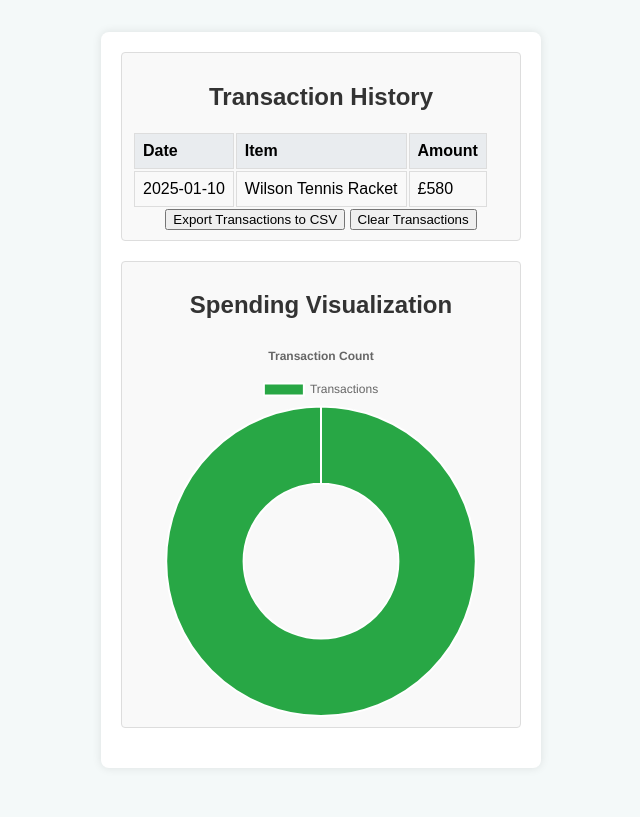
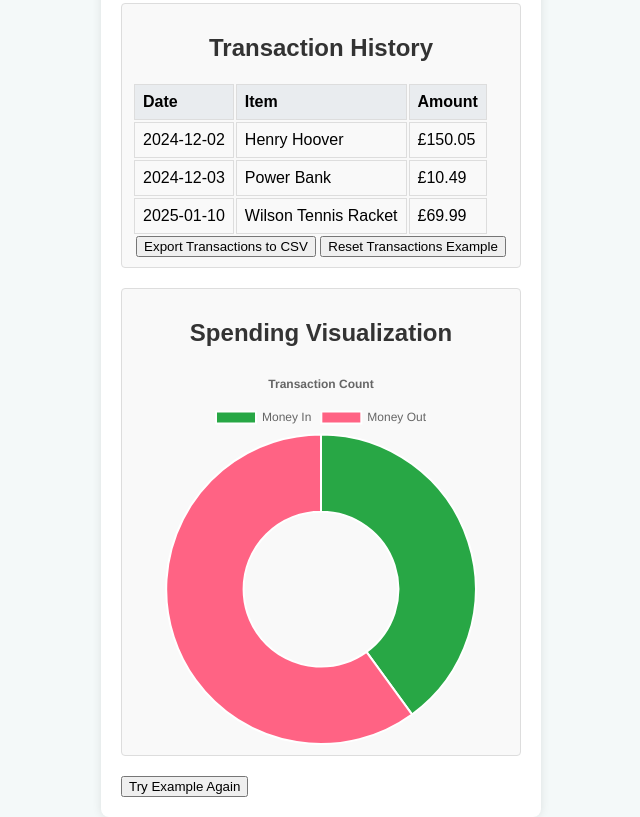
Before and after one commit to w1ldweasel/InfiniteCodeMonkeys, a plain HTML site: page index.html in a window 1280 px wide. Both pictures are taken after a click on the button "Yes". Shown: the whole page, without its empty margins (319-959 px from the left). Drawn offline with nearby package versions, Linux system fonts and the light colour scheme.

Commit message:
Add chart color and dummy data

```diff
--- a/index.html
+++ b/index.html
@@ -7,6 +7,7 @@
     <title>Mobile Banking - Impulse Control</title>
     <link rel="stylesheet" href="styles.css">
     <script src="https://cdn.jsdelivr.net/npm/chart.js"></script>
+    <style> table tr:hover { background-color: #f1f1f1; cursor: pointer; } </style>
 </head>
 
 <body>
@@ -43,12 +44,13 @@
             <h2>Transaction History</h2>
             <div id="transactionHistory"></div>
             <button id="exportCSV">Export Transactions to CSV</button>
-            <button id="clearCSV">Clear Transactions</button>
+            <button id="clearCSV">Reset Transactions Example</button>
         </div>
         <div class="visualization-section" id="visualizationSection" style="display: none;">
             <h2>Spending Visualization</h2>
             <canvas id="spendingChart" width="400" height="400"></canvas>
         </div>
+        <button id="tryAgain" class="'tryAgain-section">Try Example Again</button>
     </div>
     </div>
     <script src="script.js"></script>
--- a/script.js
+++ b/script.js
@@ -1,4 +1,8 @@
 document.addEventListener('DOMContentLoaded', () => {
+    document.getElementById('tryAgain').addEventListener('click', () => {
+        window.location.href = 'landing.html';
+    });
+
     const confirmAction = document.getElementById('confirmAction');
     const cancelAction = document.getElementById('cancelAction');
     checked = new Boolean(false);
@@ -17,12 +21,37 @@ document.addEventListener('DOMContentLoaded', () => {
         // window.location.href = 'landing.html'; // Redirect to the landing page for consent
     } else {
         const transactions = JSON.parse(localStorage.getItem('transactions')) || [];
+
+        function transactionExists(item, amount, date) {
+            return transactions.some(transaction => transaction.item === item && transaction.amount === amount && transaction.date === date);
+        }
+        const newTransactions = [
+            {
+                item: "Henry Hoover",
+                amount: 150.05,
+                date: new Date('2024-12-02').toISOString().split('T')[0]
+            },
+            {
+                item: 'Power Bank',
+                amount: 10.49,
+                date: new Date('2024-12-03').toISOString().split('T')[0]
+            }
+        ];
+
+        newTransactions.forEach(newTransaction => {
+            if (!transactionExists(newTransaction.item, newTransaction.amount, newTransaction.date)) {
+                transactions.push(newTransaction);
+            }
+        });
+
+        localStorage.setItem('transactions', JSON.stringify(transactions));
+
         const chartData = {
-            labels: ['Transactions'],
+            labels: ['Money In', 'Money Out'],
             datasets: [{
-                data: [transactions.length], // Initial data
-                backgroundColor: ['#28a745'],
-                hoverBackgroundColor: ['#218838']
+                data: [2, transactions.length], // Initial data
+                backgroundColor: ['#28a745', '#ff6384'],
+                hoverBackgroundColor: ['#218838','#c82333']
             }]
         };
 
@@ -71,7 +100,7 @@ document.addEventListener('DOMContentLoaded', () => {
         document.getElementById('confirmAction').addEventListener('click', () => {
             console.log('adding item!');
             const item = 'Wilson Tennis Racket'; // confirmationSection.dataset.item;
-            const amount = 580; // parseFloat(confirmationSection.dataset.amount);
+            const amount = 69.99; // parseFloat(confirmationSection.dataset.amount);
 
             const transaction = {
                 item,
@@ -87,6 +116,7 @@ document.addEventListener('DOMContentLoaded', () => {
             confirmationSection.style.display = 'none';
             transactionHistorySection.style.display = 'block';
             visualizationSection.style.display = 'block';
+            document.getElementById('tryAgain').style.display = 'block';
 
         });
 
@@ -146,6 +176,7 @@ document.addEventListener('DOMContentLoaded', () => {
                     td.textContent = cellText;
                     row.appendChild(td);
                 });
+                row.title = `Hovered over tracsaction: ${transaction.item} - £${transaction.amount}`;
                 tbody.appendChild(row);
             });
 
@@ -155,7 +186,7 @@ document.addEventListener('DOMContentLoaded', () => {
         }
 
         function updateChartData() {
-            chartData.datasets[0].data = [transactions.length];
+            chartData.datasets[0].data = [2, transactions.length];
             spendingChart.update();
             console.log('Updating Chart data');
         }
--- a/styles.css
+++ b/styles.css
@@ -18,7 +18,8 @@ body {
 }
 
 .screenshot {
-    width: 65%; /* Set the image width to 40% of its container */
+    width: 65%;
+    /* Set the image width to 40% of its container */
     height: auto;
     margin-top: 20px;
     border-radius: 8px;
@@ -43,11 +44,13 @@ h2 {
 
 .ans-no {
     background-color: rgb(246, 71, 71);
-    color:white;
+    color: white;
 }
+
 .ans-no:hover {
     background-color: rgb(224, 36, 36);
 }
+
 .consent-section p {
     margin-bottom: 15px;
     text-align: left;
@@ -59,9 +62,10 @@ h2 {
 }
 
 .confirm-action:hover {
-    background-color:#1CAC78;
+    background-color: #1CAC78;
 
 }
+
 form div {
     margin-bottom: 15px;
 
@@ -73,6 +77,10 @@ form div {
         background-color: #f9f9f9;
         text-align: left;
     }
+}
+
+#tryAgain {
+    display: none;
 }
 
 /* .what-are-you-buying-section, */
```
